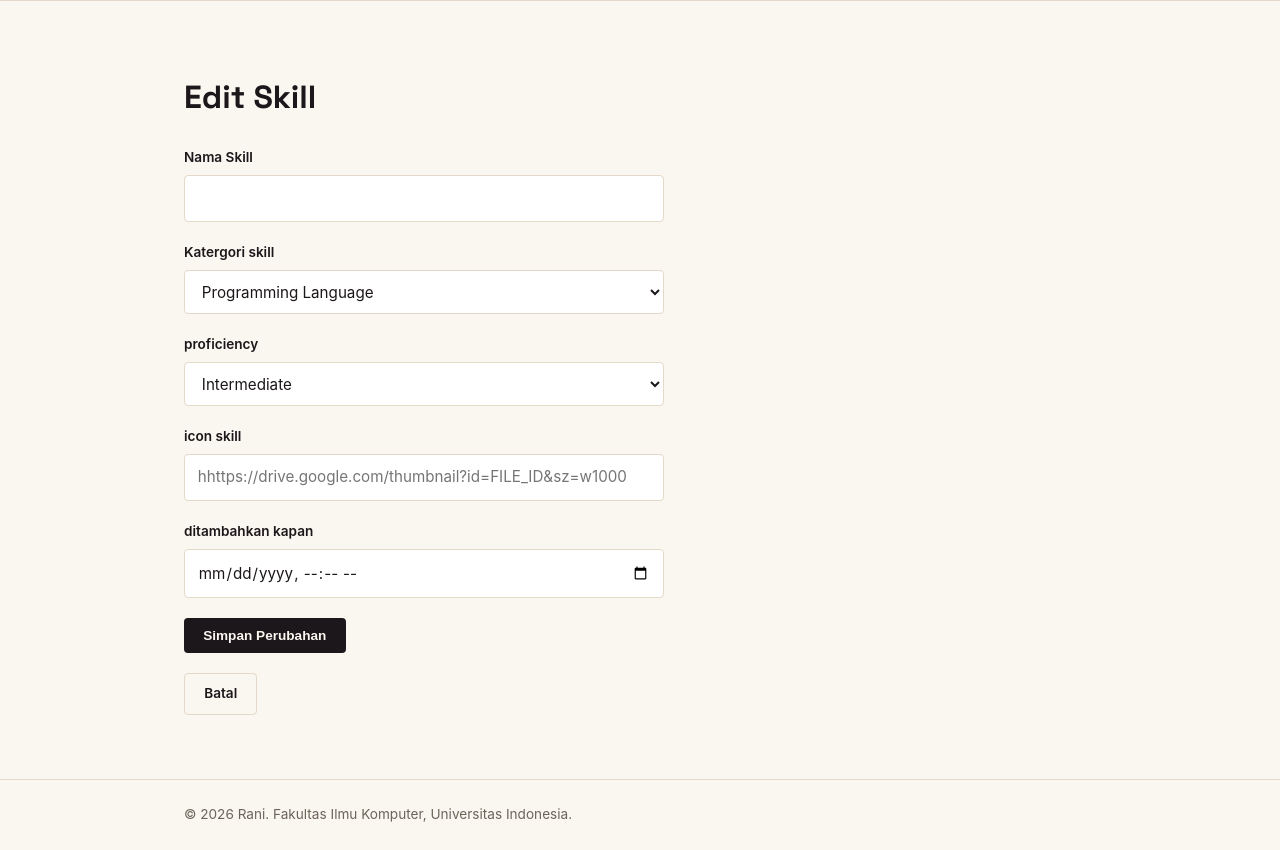
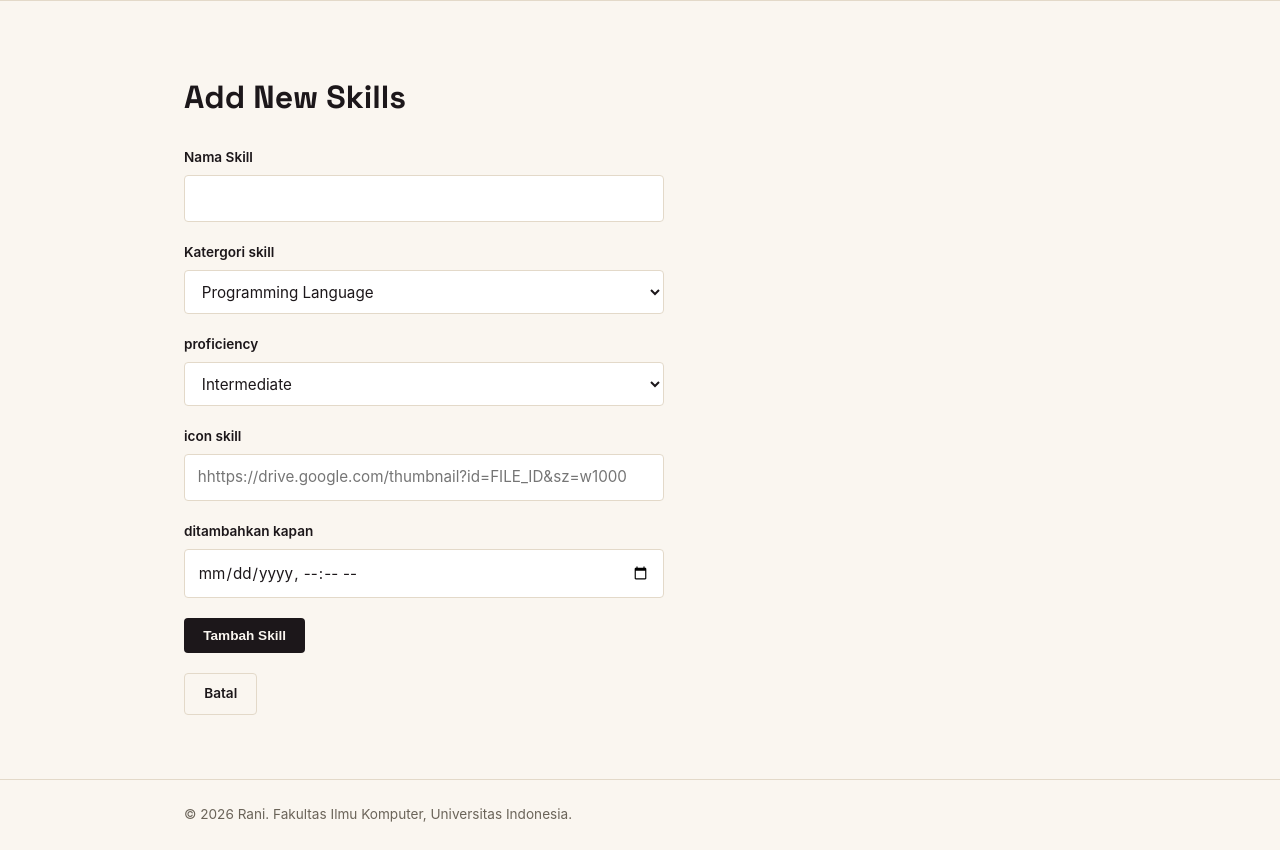
Before and after one commit to ranifaizah/myportofolio, a Django app: page /skills/add/ in a window 1280 px wide. Shown: the part 74-924 px from the top of the page. Run offline with Django 5.2, Linux system fonts and the light colour scheme.

Commit message:
fixed edit skills and create skills overlapped

```diff
--- a/main/views.py
+++ b/main/views.py
@@ -58,6 +58,7 @@ def create_skills(request):
     context = {
         "name": "Rani",
         "form": form,
+        "is_edit": False,
     }
     return render(request, "skills_form.html", context)
 
@@ -124,7 +125,11 @@ def update_skill(request, skill_id):
         messages.success(request, "Skill berhasil diperbarui!")
         return redirect("main:show_skills")
 
-    context = {"name": "Rani", "form": form}
+    context = {
+        "name": "Rani",
+        "form": form,
+        "is_edit": True,
+    }
     return render(request, "skills_form.html", context)
 
 def update_experience(request, experience_id):
--- a/templates/skills_form.html
+++ b/templates/skills_form.html
@@ -1,14 +1,14 @@
 {% extends "base.html" %}
 {% block meta %}
-    <title>{% if form.instance.pk %}Edit Skill{% else %}Add Skill{% endif %} - {{ name }}</title>
+    <title>{% if is_edit %}Edit Skill{% else %}Add Skill{% endif %} - {{ name }}</title>
 {% endblock meta %}
 {% block content %}
     <main>
         <section class="experience-section">
             <div class="container">
-                <h1>{% if form.instance.pk %}Edit Skill{% else %}Add New Skills{% endif %}</h1>
+                <h1>{% if is_edit %}Edit Skill{% else %}Add New Skills{% endif %}</h1>
                 <form method="post"
-                        action="{% if form.instance.pk %}{% url 'main:update_skill' form.instance.pk %}{% else %}{% url 'main:create_skills' %}{% endif %}"
+                        action="{% if is_edit %}{% url 'main:update_skill' form.instance.pk %}{% else %}{% url 'main:create_skills' %}{% endif %}"
                         class="skills-form">
                     {% csrf_token %}
                     {% for field in form %}
@@ -21,7 +21,7 @@
                         </div>
                     {% endfor %}
                     <button type="submit" class="button">
-                        {% if form.instance.pk %}Simpan Perubahan{% else %}Tambah Skill{% endif %}
+                        {% if is_edit %}Simpan Perubahan{% else %}Tambah Skill{% endif %}
                     </button>
                     <a href="{% url 'main:show_skills' %}" class="button button-secondary">Batal</a>
                 </form>
```
